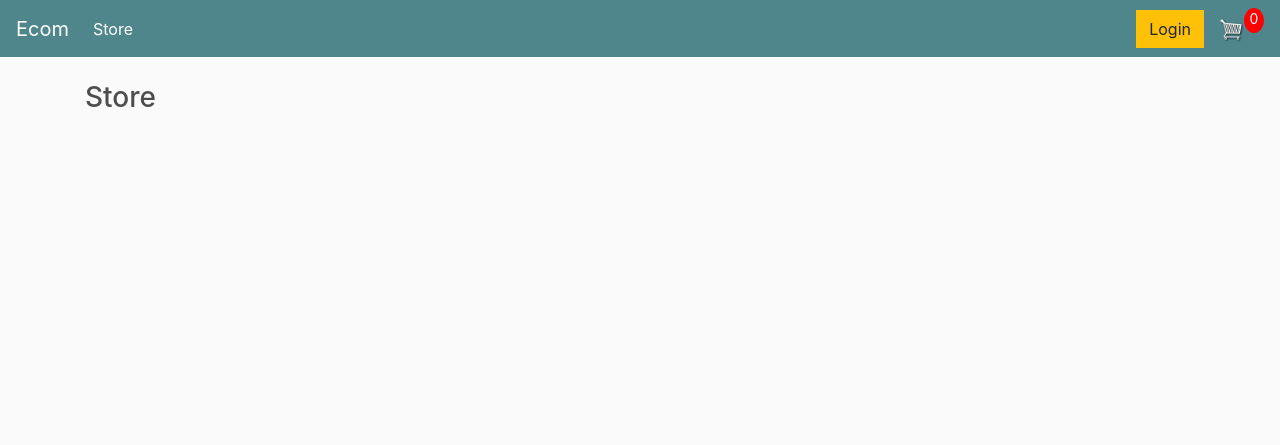
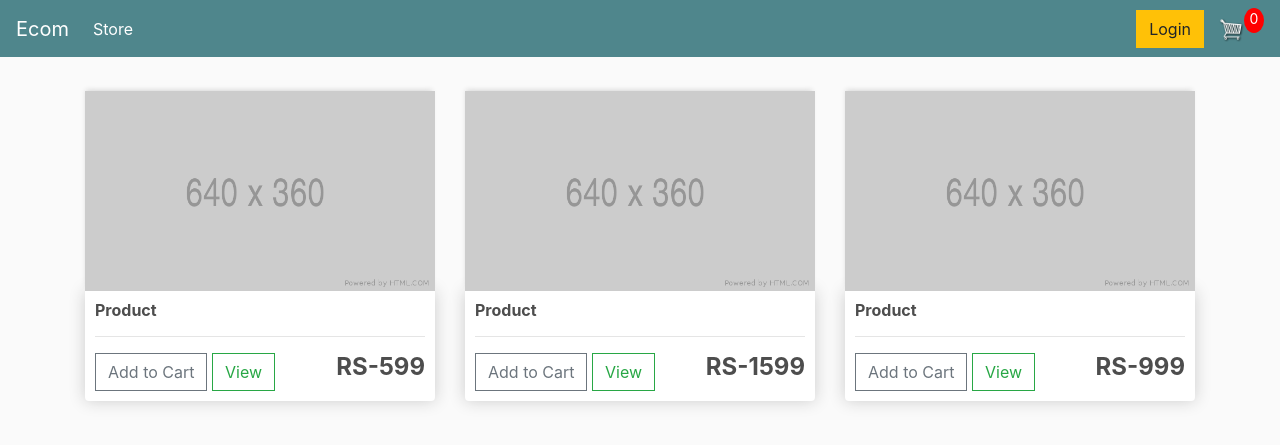
Before and after one commit to ritikchauhan-01/ecommerce, a Django app: page / in a window 1280 px wide. Shown: the top 445 px of the page. Run offline with Django 3.2, Linux system fonts and the light colour scheme; some libraries are stand-ins or nearby versions.

Commit message:
Improved  store.html template

```diff
--- a/store/templates/store/main.html
+++ b/store/templates/store/main.html
@@ -27,7 +27,7 @@
 
             </ul>
             <div class="form-inline my-2 my-lg-0">
-                <a href="#"class="btn btn-warning">Login</a>
+                <a href="#" class="btn btn-warning">Login</a>
 
                 <a href="{% url 'cart' %}">
                     <img  id="cart-icon" src="{% static 'images/cart.png' %}">
@@ -47,10 +47,9 @@
         </div>
 
 
-	<script src="https://code.jquery.com/jquery-3.4.1.slim.min.js" integrity="sha384-J6qa4849blE2+poT4WnyKhv5vZF5SrPo0iEjwBvKU7imGFAV0wwj1yYfoRSJoZ+n" crossorigin="anonymous"></script>
+	<!-- JavaScript Bundle with Popper -->
+    <script src="https://cdn.jsdelivr.net/npm/bootstrap@5.0.0-beta1/dist/js/bootstrap.bundle.min.js" integrity="sha384-ygbV9kiqUc6oa4msXn9868pTtWMgiQaeYH7/t7LECLbyPA2x65Kgf80OJFdroafW"
+    crossorigin="anonymous"></script>
 
-	<script src="https://cdn.jsdelivr.net/npm/popper.js@1.16.0/dist/umd/popper.min.js" integrity="sha384-Q6E9RHvbIyZFJoft+2mJbHaEWldlvI9IOYy5n3zV9zzTtmI3UksdQRVvoxMfooAo" crossorigin="anonymous"></script>
-
-	<script src="https://stackpath.bootstrapcdn.com/bootstrap/4.4.1/js/bootstrap.min.js" integrity="sha384-wfSDF2E50Y2D1uUdj0O3uMBJnjuUD4Ih7YwaYd1iqfktj0Uod8GCExl3Og8ifwB6" crossorigin="anonymous"></script>
 </body>
 </html>
--- a/store/templates/store/store.html
+++ b/store/templates/store/store.html
@@ -2,5 +2,44 @@
 {% load static %}
 
 {% block content %}
-    <h3>Store</h3>
+    <div class="row">
+        <div class="col-lg-4">
+            <img class="thumbnail" src="{% static 'images/placeholder.png' %}" />
+            <div class="box-element product">
+                <h6><strong>Product</strong></h6>
+                <hr>
+
+                <button class="btn btn-outline-secondary add-btn">Add to Cart</button>
+                <a class="btn btn-outline-success" href="#">View</a>
+                <h4 style="display: inline-block; float: right"><strong>RS-599</strong></h4>
+
+            </div>
+        </div>
+
+        <div class="col-lg-4">
+            <img class="thumbnail" src="{% static 'images/placeholder.png' %}" />
+            <div class="box-element product">
+                <h6><strong>Product</strong></h6>
+                <hr>
+
+                <button class="btn btn-outline-secondary add-btn">Add to Cart</button>
+                <a class="btn btn-outline-success" href="#">View</a>
+                <h4 style="display: inline-block; float: right"><strong>RS-1599</strong></h4>
+
+            </div>
+        </div>
+
+        <div class="col-lg-4">
+            <img class="thumbnail" src="{% static 'images/placeholder.png' %}" />
+            <div class="box-element product">
+                <h6><strong>Product</strong></h6>
+                <hr>
+
+                <button class="btn btn-outline-secondary add-btn">Add to Cart</button>
+                <a class="btn btn-outline-success" href="#">View</a>
+                <h4 style="display: inline-block; float: right"><strong>RS-999</strong></h4>
+
+            </div>
+        </div>
+    </div>
 {% endblock content %}
```
Also changed, not shown: static/images/placeholder.png (added).
